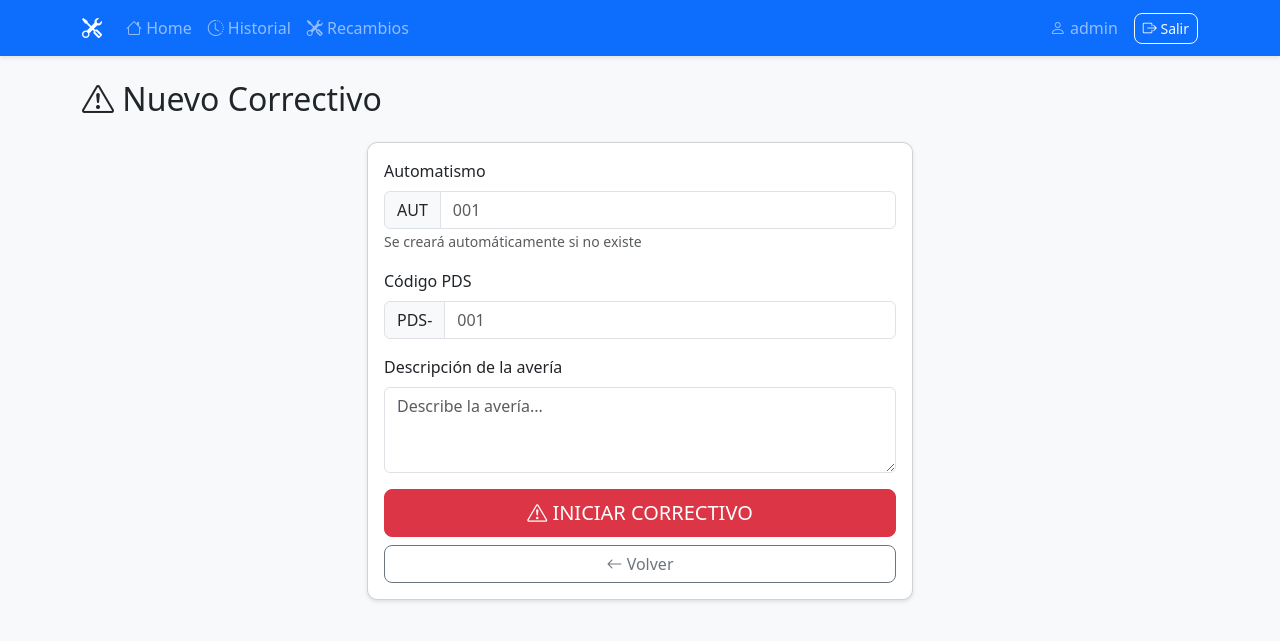
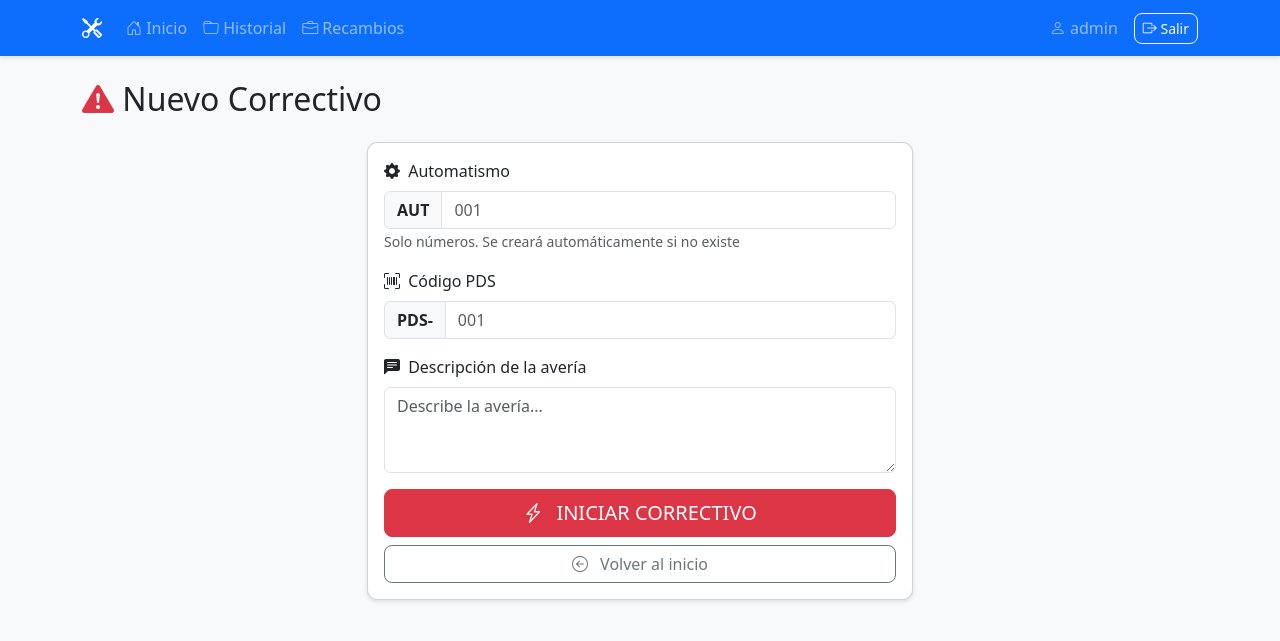
Before and after one commit to fidelincidane/mantenimiento-app, a Django app: page /correctivo/nuevo/ in a window 1280 px wide. Shown: the top 641 px of the page. Run offline with Django 5.2, Linux system fonts and the light colour scheme; a user stored in the database is signed in; some libraries are stand-ins or nearby versions.

Commit message:
Add fun icons to menu and number-only input for automatismo

```diff
--- a/preventivoapp/templates/preventivoapp/base.html
+++ b/preventivoapp/templates/preventivoapp/base.html
@@ -141,17 +141,17 @@
                 <ul class="navbar-nav me-auto">
                     <li class="nav-item">
                         <a class="nav-link {% if request.path == '/automatismos/' or request.path == '/' %}active{% endif %}" href="{% url 'automatismos' %}">
-                            <i class="bi bi-house"></i> Home
+                            <i class="bi bi-house-door"></i> Inicio
                         </a>
                     </li>
                     <li class="nav-item">
                         <a class="nav-link {% if '/historial' in request.path %}active{% endif %}" href="{% url 'historial' %}">
-                            <i class="bi bi-clock-history"></i> Historial
+                            <i class="bi bi-folder"></i> Historial
                         </a>
                     </li>
                     <li class="nav-item">
                         <a class="nav-link {% if '/recambios' in request.path %}active{% endif %}" href="{% url 'buscar_recambios' %}">
-                            <i class="bi bi-tools"></i> Recambios
+                            <i class="bi bi-briefcase"></i> Recambios
                         </a>
                     </li>
                 </ul>
--- a/preventivoapp/templates/preventivoapp/crear_correctivo.html
+++ b/preventivoapp/templates/preventivoapp/crear_correctivo.html
@@ -5,7 +5,7 @@
 {% block content %}
 <div class="row">
     <div class="col-12">
-        <h2 class="mb-4"><i class="bi bi-exclamation-triangle"></i> Nuevo Correctivo</h2>
+        <h2 class="mb-4"><i class="bi bi-exclamation-triangle-fill text-danger"></i> Nuevo Correctivo</h2>
     </div>
 </div>
 
@@ -16,31 +16,31 @@
                 <form method="post">
                     {% csrf_token %}
                     <div class="mb-3">
-                        <label class="form-label">Automatismo</label>
+                        <label class="form-label"><i class="bi bi-gear-fill me-1"></i> Automatismo</label>
                         <div class="input-group">
-                            <span class="input-group-text">AUT</span>
-                            <input type="text" name="automatismo" class="form-control" placeholder="001"
+                            <span class="input-group-text fw-bold">AUT</span>
+                            <input type="number" name="automatismo" class="form-control" placeholder="001" min="1"
                                    value="{{ automatismo_preseleccionado.codigo|slice:'3:'|default:'' }}" required>
                         </div>
-                        <small class="text-muted">Se creará automáticamente si no existe</small>
+                        <small class="text-muted">Solo números. Se creará automáticamente si no existe</small>
                     </div>
                     <div class="mb-3">
-                        <label class="form-label">Código PDS</label>
+                        <label class="form-label"><i class="bi bi-upc-scan me-1"></i> Código PDS</label>
                         <div class="input-group">
-                            <span class="input-group-text">PDS-</span>
+                            <span class="input-group-text fw-bold">PDS-</span>
                             <input type="text" name="codigo" class="form-control" placeholder="001" required>
                         </div>
                     </div>
                     <div class="mb-3">
-                        <label class="form-label">Descripción de la avería</label>
+                        <label class="form-label"><i class="bi bi-chat-left-text-fill me-1"></i> Descripción de la avería</label>
                         <textarea name="descripcion" class="form-control" rows="3" placeholder="Describe la avería..." required></textarea>
                     </div>
                     <div class="d-grid gap-2">
                         <button type="submit" class="btn btn-danger btn-lg">
-                            <i class="bi bi-exclamation-triangle"></i> INICIAR CORRECTIVO
+                            <i class="bi bi-lightning-charge me-2"></i> INICIAR CORRECTIVO
                         </button>
                         <a href="{% url 'automatismos' %}" class="btn btn-outline-secondary">
-                            <i class="bi bi-arrow-left"></i> Volver
+                            <i class="bi bi-arrow-left-circle me-2"></i> Volver al inicio
                         </a>
                     </div>
                 </form>
```
Also changed, not shown: preventivoapp/templates/preventivoapp/crear_preventivo.html (+9 -9 lines).
